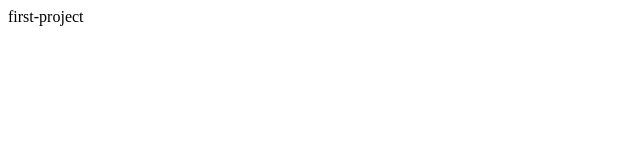
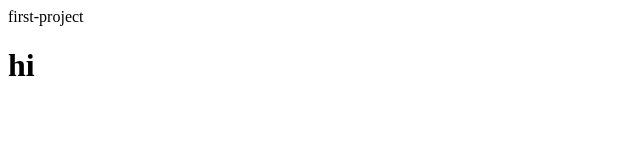
Before and after one commit to astanford94/new-repo, a plain HTML site: page index.html in a window 1280 px wide. Shown: the full height of the page, 0-640 px from the left. Drawn offline with Linux system fonts and the light colour scheme.

Commit message:
Add hello world

```diff
--- a/index.html
+++ b/index.html
@@ -5,3 +5,7 @@
         <meta name="viewport" content="width=device-width, initial-scale=1.0>
         <title>first-project</title>
     </head>
+    <body>
+        <h1>hi</h1>
+    </body>
+    </html>
```
